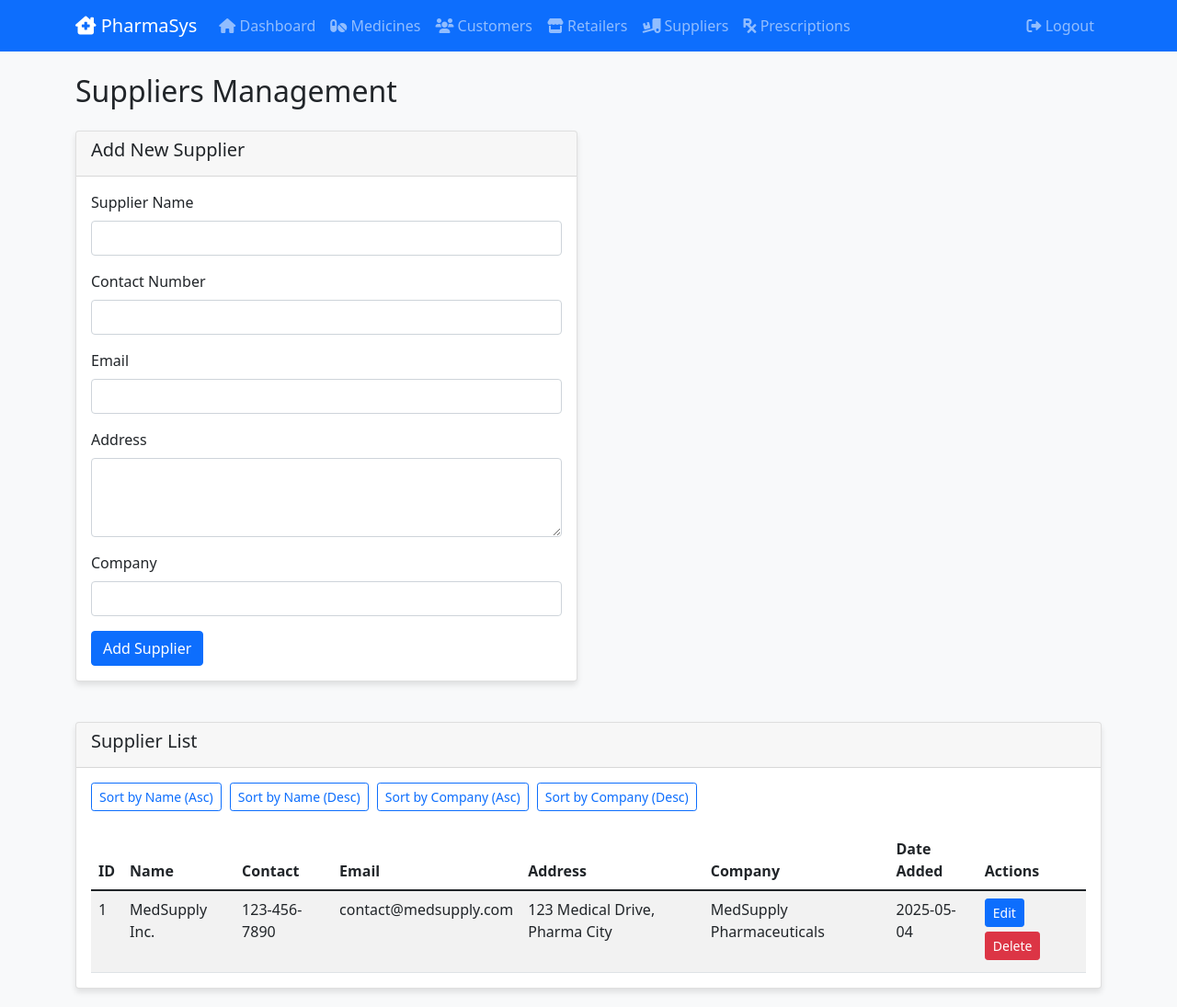
After one commit to Sameer01-01/dbms-project, a Flask app: page /suppliers in a window 1280 px wide. The commit adds this page. Shown: the whole page at 92% size. Run offline with Flask 2, Linux system fonts and the light colour scheme; a user stored in the database is signed in; data comes from the database, SQL or seed files in the repository.

Commit message:
added 2 sections

```diff
--- a/app.py
+++ b/app.py
@@ -1,6 +1,6 @@
 from flask import Flask, render_template, request, redirect, url_for, flash
 from flask_login import LoginManager, login_user, logout_user, login_required, current_user
-from database import db, User, Medicine, Customer, Retailer
+from database import db, User, Medicine, Customer, Retailer, Supplier, Prescription, prescription_medicine, customer_medicine
 from config import Config
 from datetime import datetime
 import os
@@ -22,12 +22,41 @@ def load_user(user_id):
 
 # Create database tables
 with app.app_context():
+    # Force drop all tables and recreate them (only for development!)
+    # db.drop_all()
     db.create_all()
+
     # Create admin user if not exists
     if not User.query.filter_by(username='admin').first():
         admin = User(username='admin')
         admin.set_password('admin123')
         db.session.add(admin)
+        db.session.commit()
+
+    # Create a sample supplier if none exists
+    if not Supplier.query.first():
+        sample_supplier = Supplier(
+            name="MedSupply Inc.",
+            contact="123-456-7890",
+            email="contact@medsupply.com",
+            address="123 Medical Drive, Pharma City",
+            company="MedSupply Pharmaceuticals",
+            date_added=datetime.now().date()
+        )
+        db.session.add(sample_supplier)
+        db.session.commit()
+
+    # Create a sample prescription if none exists and there's at least one customer
+    customer = Customer.query.first()
+    if customer and not Prescription.query.first():
+        sample_prescription = Prescription(
+            patient_id=customer.id,
+            doctor_name="Dr. John Smith",
+            date_prescribed=datetime.now().date(),
+            notes="Take twice daily after meals",
+            date_added=datetime.now().date()
+        )
+        db.session.add(sample_prescription)
         db.session.commit()
 
 # Routes
@@ -62,7 +91,8 @@ def logout():
 @app.route('/dashboard')
 @login_required
 def dashboard():
-    return render_template('dashboard.html', Medicine=Medicine, Customer=Customer, Retailer=Retailer)
+    now = datetime.now()
+    return render_template('dashboard.html', Medicine=Medicine, Customer=Customer, Retailer=Retailer, Supplier=Supplier, Prescription=Prescription, now=now)
 
 # Medicines routes
 @app.route('/medicines', methods=['GET', 'POST'])
@@ -271,5 +301,144 @@ def edit_retailer(id):
 
     return render_template('edit_retailer.html', retailer=retailer)
 
+# Suppliers routes
+@app.route('/suppliers', methods=['GET', 'POST'])
+@login_required
+def suppliers():
+    if request.method == 'POST':
+        if 'delete_id' in request.form:
+            # Delete supplier
+            supplier = Supplier.query.get(request.form['delete_id'])
+            if supplier:
+                db.session.delete(supplier)
+                db.session.commit()
+                flash('Supplier deleted successfully!', 'success')
+        else:
+            # Add new supplier
+            name = request.form['name']
+            contact = request.form['contact']
+            email = request.form.get('email', '')
+            address = request.form.get('address', '')
+            company = request.form['company']
+
+            supplier = Supplier(
+                name=name,
+                contact=contact,
+                email=email,
+                address=address,
+                company=company,
+                date_added=datetime.now().date()
+            )
+
+            db.session.add(supplier)
+            db.session.commit()
+            flash('Supplier added successfully!', 'success')
+
+        return redirect(url_for('suppliers'))
+
+    # Get sorting parameters
+    sort_by = request.args.get('sort_by', 'name')
+    order = request.args.get('order', 'asc')
+
+    # Validate sort parameters
+    valid_sort_columns = ['id', 'name', 'company']
+    if sort_by not in valid_sort_columns:
+        sort_by = 'name'
+
+    # Apply sorting
+    if order == 'asc':
+        suppliers = Supplier.query.order_by(getattr(Supplier, sort_by)).all()
+    else:
+        suppliers = Supplier.query.order_by(getattr(Supplier, sort_by).desc()).all()
+
+    return render_template('suppliers.html', suppliers=suppliers, sort_by=sort_by, order=order)
+
+@app.route('/edit_supplier/<int:id>', methods=['GET', 'POST'])
+@login_required
+def edit_supplier(id):
+    supplier = Supplier.query.get_or_404(id)
+
+    if request.method == 'POST':
+        supplier.name = request.form['name']
+        supplier.contact = request.form['contact']
+        supplier.email = request.form.get('email', '')
+        supplier.address = request.form.get('address', '')
+        supplier.company = request.form['company']
+
+        db.session.commit()
+        flash('Supplier updated successfully!', 'success')
+        return redirect(url_for('suppliers'))
+
+    return render_template('edit_supplier.html', supplier=supplier)
+
+# Prescriptions routes
+@app.route('/prescriptions', methods=['GET', 'POST'])
+@login_required
+def prescriptions():
+    if request.method == 'POST':
+        if 'delete_id' in request.form:
+            # Delete prescription
+            prescription = Prescription.query.get(request.form['delete_id'])
+            if prescription:
+                db.session.delete(prescription)
+                db.session.commit()
+                flash('Prescription deleted successfully!', 'success')
+        else:
+            # Add new prescription
+            patient_id = request.form['patient_id']
+            doctor_name = request.form['doctor_name']
+            date_prescribed = datetime.strptime(request.form['date_prescribed'], '%Y-%m-%d').date()
+            notes = request.form.get('notes', '')
+
+            prescription = Prescription(
+                patient_id=patient_id,
+                doctor_name=doctor_name,
+                date_prescribed=date_prescribed,
+                notes=notes,
+                date_added=datetime.now().date()
+            )
+
+            db.session.add(prescription)
+            db.session.commit()
+            flash('Prescription added successfully!', 'success')
+
+        return redirect(url_for('prescriptions'))
+
+    # Get sorting parameters
+    sort_by = request.args.get('sort_by', 'date_prescribed')
+    order = request.args.get('order', 'desc')
+
+    # Validate sort parameters
+    valid_sort_columns = ['id', 'doctor_name', 'date_prescribed', 'date_added']
+    if sort_by not in valid_sort_columns:
+        sort_by = 'date_prescribed'
+
+    # Apply sorting
+    if order == 'asc':
+        prescriptions = Prescription.query.order_by(getattr(Prescription, sort_by)).all()
+    else:
+        prescriptions = Prescription.query.order_by(getattr(Prescription, sort_by).desc()).all()
+
+    customers = Customer.query.all()
+    return render_template('prescriptions.html', prescriptions=prescriptions, customers=customers, sort_by=sort_by, order=order)
+
+@app.route('/edit_prescription/<int:id>', methods=['GET', 'POST'])
+@login_required
+def edit_prescription(id):
+    prescription = Prescription.query.get_or_404(id)
+
+    if request.method == 'POST':
+        prescription.patient_id = request.form['patient_id']
+        prescription.doctor_name = request.form['doctor_name']
+        prescription.date_prescribed = datetime.strptime(request.form['date_prescribed'], '%Y-%m-%d').date()
+        prescription.notes = request.form.get('notes', '')
+
+        db.session.commit()
+        flash('Prescription updated successfully!', 'success')
+        return redirect(url_for('prescriptions'))
+
+    customers = Customer.query.all()
+    return render_template('edit_prescription.html', prescription=prescription, customers=customers)
+
 if __name__ == '__main__':
     app.run(debug=True)
--- a/templates/base.html
+++ b/templates/base.html
@@ -5,12 +5,13 @@
     <meta name="viewport" content="width=device-width, initial-scale=1.0">
     <title>Pharmaceutical Management System</title>
     <link href="https://cdn.jsdelivr.net/npm/bootstrap@5.1.3/dist/css/bootstrap.min.css" rel="stylesheet">
+    <link rel="stylesheet" href="https://cdnjs.cloudflare.com/ajax/libs/font-awesome/6.0.0/css/all.min.css">
     <link rel="stylesheet" href="{{ url_for('static', filename='css/style.css') }}">
 </head>
 <body>
     <nav class="navbar navbar-expand-lg navbar-dark bg-primary">
         <div class="container">
-            <a class="navbar-brand" href="#">PharmaSys</a>
+            <a class="navbar-brand" href="#"><i class="fas fa-clinic-medical"></i> PharmaSys</a>
             <button class="navbar-toggler" type="button" data-bs-toggle="collapse" data-bs-target="#navbarNav">
                 <span class="navbar-toggler-icon"></span>
             </button>
@@ -18,27 +19,33 @@
                 <ul class="navbar-nav me-auto">
                     {% if current_user.is_authenticated %}
                     <li class="nav-item">
-                        <a class="nav-link" href="{{ url_for('dashboard') }}">Dashboard</a>
+                        <a class="nav-link" href="{{ url_for('dashboard') }}"><i class="fas fa-home"></i> Dashboard</a>
                     </li>
                     <li class="nav-item">
-                        <a class="nav-link" href="{{ url_for('medicines') }}">Medicines</a>
+                        <a class="nav-link" href="{{ url_for('medicines') }}"><i class="fas fa-pills"></i> Medicines</a>
                     </li>
                     <li class="nav-item">
-                        <a class="nav-link" href="{{ url_for('customers') }}">Customers</a>
+                        <a class="nav-link" href="{{ url_for('customers') }}"><i class="fas fa-users"></i> Customers</a>
                     </li>
                     <li class="nav-item">
-                        <a class="nav-link" href="{{ url_for('retailers') }}">Retailers</a>
+                        <a class="nav-link" href="{{ url_for('retailers') }}"><i class="fas fa-store"></i> Retailers</a>
+                    </li>
+                    <li class="nav-item">
+                        <a class="nav-link" href="{{ url_for('suppliers') }}"><i class="fas fa-truck-loading"></i> Suppliers</a>
+                    </li>
+                    <li class="nav-item">
+                        <a class="nav-link" href="{{ url_for('prescriptions') }}"><i class="fas fa-prescription"></i> Prescriptions</a>
                     </li>
                     {% endif %}
                 </ul>
                 <ul class="navbar-nav">
                     {% if current_user.is_authenticated %}
                     <li class="nav-item">
-                        <a class="nav-link" href="{{ url_for('logout') }}">Logout</a>
+                        <a class="nav-link" href="{{ url_for('logout') }}"><i class="fas fa-sign-out-alt"></i> Logout</a>
                     </li>
                     {% else %}
                     <li class="nav-item">
-                        <a class="nav-link" href="{{ url_for('login') }}">Login</a>
+                        <a class="nav-link" href="{{ url_for('login') }}"><i class="fas fa-sign-in-alt"></i> Login</a>
                     </li>
                     {% endif %}
                 </ul>
--- /dev/null
+++ b/templates/suppliers.html
@@ -0,0 +1,98 @@
+{% extends "base.html" %}
+
+{% block content %}
+<div class="row">
+    <div class="col-12">
+        <h2 class="mb-4">Suppliers Management</h2>
+    </div>
+</div>
+
+<div class="row mb-4">
+    <div class="col-md-6">
+        <div class="card">
+            <div class="card-header">
+                <h5>Add New Supplier</h5>
+            </div>
+            <div class="card-body">
+                <form method="POST" action="{{ url_for('suppliers') }}">
+                    <div class="mb-3">
+                        <label for="name" class="form-label">Supplier Name</label>
+                        <input type="text" class="form-control" id="name" name="name" required>
+                    </div>
+                    <div class="mb-3">
+                        <label for="contact" class="form-label">Contact Number</label>
+                        <input type="text" class="form-control" id="contact" name="contact" required>
+                    </div>
+                    <div class="mb-3">
+                        <label for="email" class="form-label">Email</label>
+                        <input type="email" class="form-control" id="email" name="email">
+                    </div>
+                    <div class="mb-3">
+                        <label for="address" class="form-label">Address</label>
+                        <textarea class="form-control" id="address" name="address" rows="3"></textarea>
+                    </div>
+                    <div class="mb-3">
+                        <label for="company" class="form-label">Company</label>
+                        <input type="text" class="form-control" id="company" name="company" required>
+                    </div>
+                    <button type="submit" class="btn btn-primary">Add Supplier</button>
+                </form>
+            </div>
+        </div>
+    </div>
+</div>
+
+<div class="row">
+    <div class="col-12">
+        <div class="card">
+            <div class="card-header">
+                <h5>Supplier List</h5>
+            </div>
+            <div class="card-body">
+                <div class="mb-3">
+                    <a href="{{ url_for('suppliers', sort_by='name', order='asc') }}" class="btn btn-sm btn-outline-primary">Sort by Name (Asc)</a>
+                    <a href="{{ url_for('suppliers', sort_by='name', order='desc') }}" class="btn btn-sm btn-outline-primary">Sort by Name (Desc)</a>
+                    <a href="{{ url_for('suppliers', sort_by='company', order='asc') }}" class="btn btn-sm btn-outline-primary">Sort by Company (Asc)</a>
+                    <a href="{{ url_for('suppliers', sort_by='company', order='desc') }}" class="btn btn-sm btn-outline-primary">Sort by Company (Desc)</a>
+                </div>
+                <div class="table-responsive">
+                    <table class="table table-striped">
+                        <thead>
+                            <tr>
+                                <th>ID</th>
+                                <th>Name</th>
+                                <th>Contact</th>
+                                <th>Email</th>
+                                <th>Address</th>
+                                <th>Company</th>
+                                <th>Date Added</th>
+                                <th>Actions</th>
+                            </tr>
+                        </thead>
+                        <tbody>
+                            {% for supplier in suppliers %}
+                            <tr>
+                                <td>{{ supplier.id }}</td>
+                                <td>{{ supplier.name }}</td>
+                                <td>{{ supplier.contact }}</td>
+                                <td>{{ supplier.email if supplier.email else '-' }}</td>
+                                <td>{{ supplier.address if supplier.address else '-' }}</td>
+                                <td>{{ supplier.company }}</td>
+                                <td>{{ supplier.date_added.strftime('%Y-%m-%d') }}</td>
+                                <td>
+                                    <a href="{{ url_for('edit_supplier', id=supplier.id) }}" class="btn btn-primary btn-sm">Edit</a>
+                                    <form method="POST" action="{{ url_for('suppliers') }}" style="display: inline;">
+                                        <input type="hidden" name="delete_id" value="{{ supplier.id }}">
+                                        <button type="submit" class="btn btn-danger btn-sm" onclick="return confirm('Are you sure you want to delete this supplier?')">Delete</button>
+                                    </form>
+                                </td>
+                            </tr>
+                            {% endfor %}
+                        </tbody>
+                    </table>
+                </div>
+            </div>
+        </div>
+    </div>
+</div>
+{% endblock %}
```
Also changed, not shown: database.py (+28 -0 lines), templates/dashboard.html (+39 -17 lines), templates/edit_prescription.html (added, +49 -0 lines), templates/edit_supplier.html (added, +47 -0 lines), templates/manage_entity.html (added, +163 -0 lines), templates/prescriptions.html (added, +99 -0 lines).
